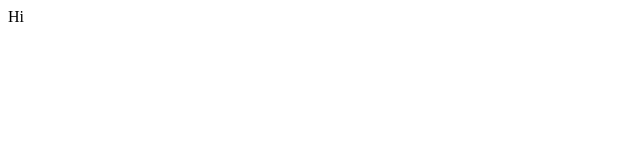
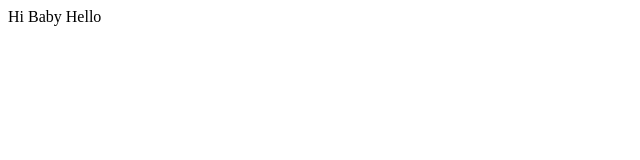
Before and after one commit to AlirezaTahsili/test, a plain HTML site: page index.html in a window 1280 px wide. Shown: the whole page, without its empty margins (0-640 px from the left). Drawn offline with Linux system fonts and the light colour scheme.

Commit message:
modified index page text

```diff
--- a/index.html
+++ b/index.html
@@ -1,5 +1,5 @@
 <html>
 	<body>
-		Hi
+		Hi Baby Hello
 		</body>
 		</html>
```
